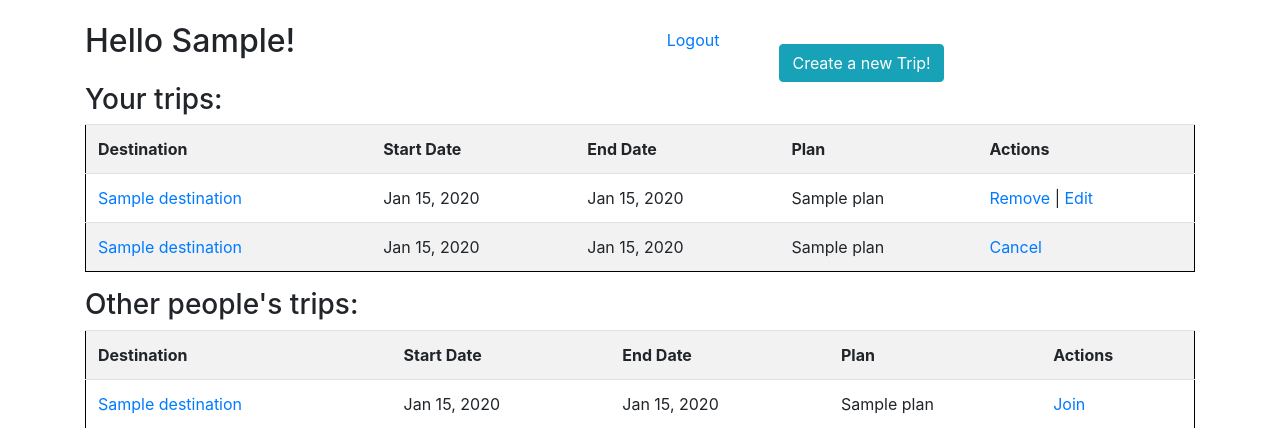
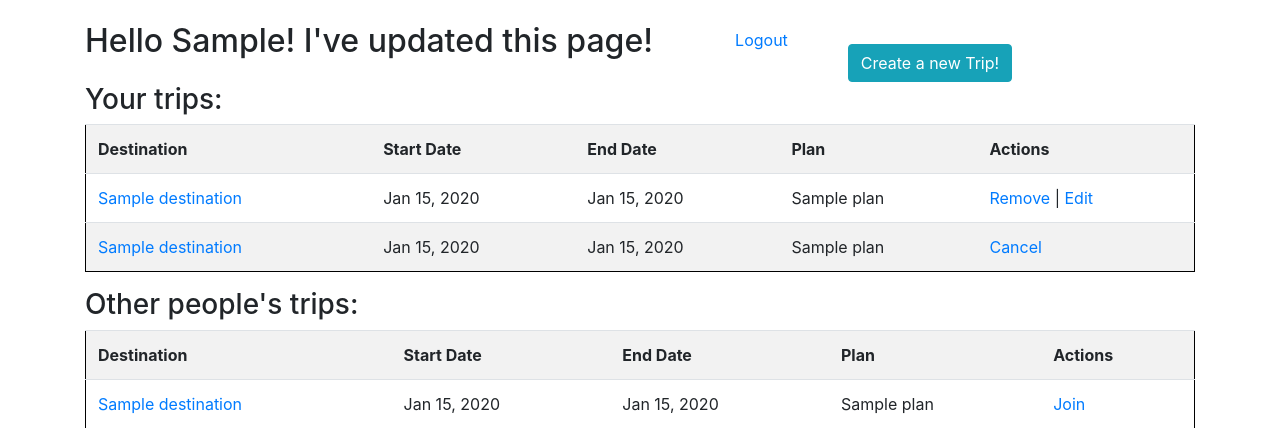
Before and after one commit to mary-milburn-pearce/py_belt, a Django app: template apps/belt/templates/belt/dashboard.html in a window 1280 px wide. Shown: the top 428 px of the page. Run offline with Django 3.2, Linux system fonts and the light colour scheme; tables that the repository leaves empty hold one stand-in row (values such as "Sample post"); the template is opened without the code that fills it: values that come from a table or form of the project are taken from there, most other values are stand-ins (such as "Sample title", 1, 10 or a date in 2020); parts of the project's set-up code (start-up, migrations or seed data) failed here and were passed over; some libraries are stand-ins or nearby versions.

Commit message:
added cascade on delete and note to dashboard header

```diff
--- a/apps/belt/models.py
+++ b/apps/belt/models.py
@@ -31,7 +31,7 @@ class Event(models.Model):
     start_date = models.DateField()
     end_date = models.DateField()
     plan = models.CharField(max_length=255)
-    organizer = models.ForeignKey(Person, related_name="hosted_events")
+    organizer = models.ForeignKey(Person, on_delete=models.CASCADE, related_name="hosted_events")
     attendees = models.ManyToManyField(Person, related_name="attending_events")
     created_at = models.DateTimeField(auto_now_add=True)
     updated_at = models.DateTimeField(auto_now=True)
--- a/apps/belt/templates/belt/dashboard.html
+++ b/apps/belt/templates/belt/dashboard.html
@@ -12,7 +12,7 @@
 <body>
     <div class="container">
         <div>
-            <h2 class="side-by-side">Hello {{ this_person.first_name }}!</h2>
+            <h2 class="side-by-side">Hello {{ this_person.first_name }}! I've updated this page!</h2>
             <a href="/logout" class="top-buffer">Logout</a>
             <a href="/new_event" class="btn btn-info top-buffer" role="button">Create a new Trip!</a>
         </div>
```
